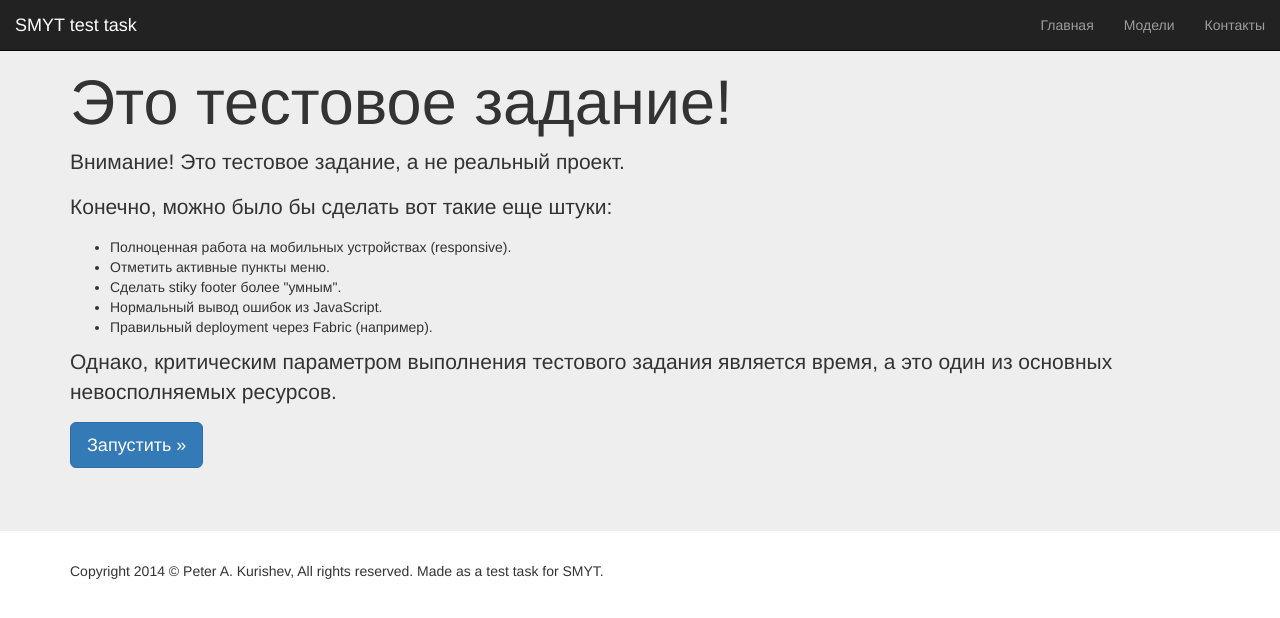
After one commit to peterkurishev/smyt_test, a Django app: template templates/index.html in a window 1280 px wide. The commit adds this page. Shown: the top 618 px of the page. Run offline with Django 3.2, Linux system fonts and the light colour scheme; the template is opened without the code that fills it, so the values that code supplies are empty; some libraries are stand-ins or nearby versions.

Commit message:
some additions

```diff
--- /dev/null
+++ b/init.py
@@ -0,0 +1 @@
+__author__ = 'peter'
--- a/templates/base.html
+++ b/templates/base.html
@@ -1,76 +1,46 @@
 <!DOCTYPE html>
-<html>
+<html lang="en">
 <head lang="ru">
     <meta charset="UTF-8">
+    <meta http-equiv="X-UA-Compatible" content="IE=edge">
+    <meta name="viewport" content="width=device-width, initial-scale=1">
+    <meta name="description" content="">
+    <meta name="author" content="">
+
     <title>SMYT test task</title>
 
     <link rel="stylesheet" type="text/css" href="https://maxcdn.bootstrapcdn.com/bootstrap/3.3.0/css/bootstrap.min.css">
-{#    <link rel="stylesheet" type="text/css" href="{{ STATIC_URL }}css/datepicker3.css" >#}
+    {#    <link rel="stylesheet" type="text/css" href="{{ STATIC_URL }}css/datepicker3.css" >#}
     <link rel="stylesheet" type="text/css" href="{{ STATIC_URL }}css/index.css" >
-{#    <link rel="stylesheet" type="text/css" href="{{ STATIC_URL }}css/style.css" >#}
+    {#    <link rel="stylesheet" type="text/css" href="{{ STATIC_URL }}css/style.css" >#}
 
 
     <script src="//code.jquery.com/jquery-1.11.0.min.js"></script>
     <script src="//code.jquery.com/jquery-migrate-1.2.1.min.js"></script>
     <script src="{{ STATIC_URL }}js/transparency.min.js"></script>
+    {% block extend_js %}{% endblock %}
 </head>
+
 <body>
+
 <nav class="navbar navbar-inverse navbar-fixed-top" role="navigation">
-    <div class="container">
+    <div class="container-fluid">
         <div class="navbar-header">
-            <button type="button" class="navbar-toggle collapsed" data-toggle="collapse" data-target="#navbar" aria-expanded="false" aria-controls="navbar">
-                <span class="sr-only">Toggle navigation</span>
-                <span class="icon-bar"></span>
-                <span class="icon-bar"></span>
-                <span class="icon-bar"></span>
-            </button>
-            <a class="navbar-brand" href="#">Project name</a>
+            <a class="navbar-brand" href="{% url 'index' %}">SMYT test task</a>
         </div>
-        <div id="navbar" class="collapse navbar-collapse">
-            <ul class="nav navbar-nav">
-                <li class="active"><a href="#">Home</a></li>
-                <li><a href="#about">About</a></li>
-                <li><a href="#contact">Contact</a></li>
+        <div id="navbar" class="navbar-collapse collapse">
+            <ul class="nav navbar-nav navbar-right">
+                <li><a href="{% url 'index' %}">Главная</a></li>
+                <li><a href="{% url 'smyt:index' %}">Модели</a></li>
+                <li><a href="{% url 'contacts' %}">Контакты</a></li>
             </ul>
-        </div><!--/.nav-collapse -->
+        </div>
     </div>
 </nav>
 
-<div class="site-wrapper">
-    <div class="site-wrapper-inner">
-        <div class="cover-container">
-            <div class="masthead clearfix">
-                <div class="inner">
-                    <h3 class="masthead-brand">Пётр Курышев</h3>
-                    <ul class="nav masthead-nav">
-                        <li {% block main_active %}{% endblock %}><a href="{% url 'index' %}">Главная</a></li>
-                        <li {% block models_active %}{% endblock %}><a href="{% url 'smyt:index' %}">Управление моделями</a></li>
-                        <li {% block contacts_active %}{% endblock %}><a href="{% url 'contacts' %}">Контакты</a></li>
-                    </ul>
-                </div>
-            </div>
-
-            {% block contents %}
-            <div class="inner cover">
-                <h1 class="cover-heading">Это тестовое задание.</h1>
-                <p class="lead">Внимание! Это тестовое задание, а не реальный проект.</p>
-                <p class="lead">
-                    <a href="{% url 'smyt:index' %}" class="btn btn-lg btn-default">Запустить</a>
-                </p>
-            </div>
-            {% endblock %}
-            <div class="mastfoot">
-                <div class="inner">
-                    <p>Выполнено <a target="_blank" href="http://peter.infosreda.com">Петром Курышевым</a> 10 ноября 2014 года. Все права защищены.</p>
-                </div>
-            </div>
-
-        </div>
-
-    </div>
-
-</div>
-
+{% block contents %}
+{#    TODO: Put the contents of the page here!#}
+{% endblock %}
 
 </body>
 </html>
--- /dev/null
+++ b/templates/index.html
@@ -0,0 +1,27 @@
+{% extends "base.html" %}
+
+{% block contents %}
+    <div class="jumbotron">
+        <div class="container">
+            <h1>Это тестовое задание!</h1>
+            <p>Внимание! Это тестовое задание, а не реальный проект.</p>
+            <p class="minified">Конечно, можно было бы сделать вот такие еще штуки:</p>
+            <ul>
+                <li>Полноценная работа на мобильных устройствах (responsive).</li>
+                <li>Отметить активные пункты меню.</li>
+                <li>Сделать stiky footer более &quot;умным&quot.</li>
+                <li>Нормальный вывод ошибок из JavaScript.</li>
+                <li>Правильный deployment через Fabric (например).</li>
+            </ul>
+            <p class="minified">Однако, критическим параметром выполнения тестового задания является время, а это один
+                из основных невосполняемых ресурсов.</p>
+            <p><a class="btn btn-primary btn-lg" href="{% url 'smyt:index' %}" role="button">Запустить »</a></p>
+        </div>
+    </div>
+    <div class="footer">
+        <div class="container">
+            <p>Copyright 2014 &copy; Peter A. Kurishev, All rights reserved. Made as a test task for SMYT.</p>
+        </div>
+    </div>
+
+{% endblock %}
```
Also changed, not shown: manage.py (added, +10 -0 lines), models.yaml (added, +12 -0 lines), requirements.txt (added, +7 -0 lines), templates/contacts.html (added, +15 -0 lines), templates/smyt.html (added, +30 -0 lines), 1 other file.
